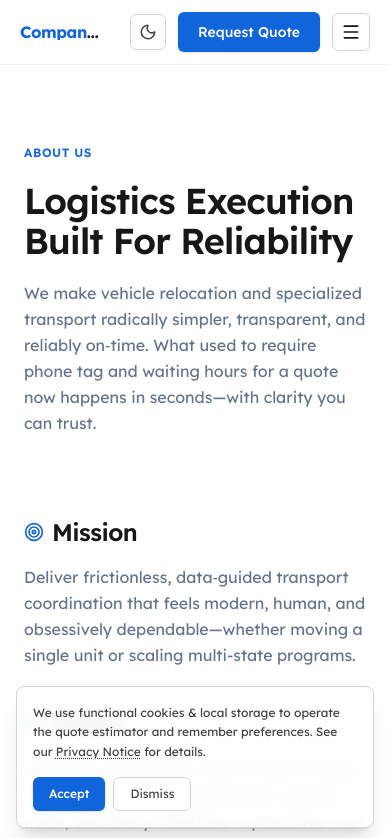
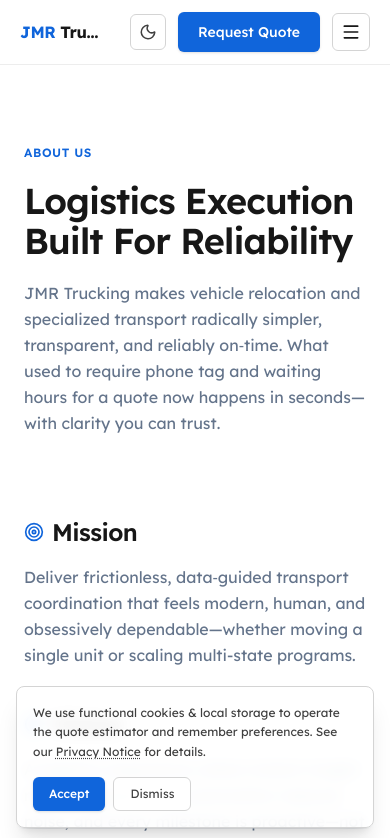
Before and after one commit to Mahenul-Haque-Chowdhury/Logistics, a Next.js app: page /about in a window 390 px wide. Shown: the top 838 px of the page. Built offline with nearby package versions, Linux system fonts and the light colour scheme.

Commit message:
feat(brand): set company name to JMR Trucking across layout, nav, footer, about

```diff
--- a/src/app/about/page.tsx
+++ b/src/app/about/page.tsx
@@ -1,4 +1,5 @@
 import { PageHeader } from '@/components/sections/PageHeader';
+import { BRAND_NAME } from '@/lib/brand';
 import { Target, ShieldCheck, RefreshCw, Users2, Activity, HeartHandshake, Rocket, Compass, Sparkles, Clock, BarChart3, Brain } from 'lucide-react';
 
 const values = [
@@ -26,7 +27,7 @@ export default function AboutPage() {
         eyebrow="About Us"
         title="Logistics Execution Built For Reliability"
         description={<>
-          We make vehicle relocation and specialized transport radically simpler, transparent, and reliably on‑time. What used to require phone tag and waiting hours for a quote now happens in seconds—with clarity you can trust.
+          {BRAND_NAME} makes vehicle relocation and specialized transport radically simpler, transparent, and reliably on‑time. What used to require phone tag and waiting hours for a quote now happens in seconds—with clarity you can trust.
         </>}
         align="left"
       />
--- a/src/app/layout.tsx
+++ b/src/app/layout.tsx
@@ -7,6 +7,7 @@ import { Footer } from "@/components/layout/Footer";
 import { ThemeProvider } from "@/components/layout/ThemeProvider";
 import { CookieConsent } from "@/components/ui/CookieConsent";
 import { PageTransition } from "@/components/layout/PageTransition";
+import { BRAND_NAME } from '@/lib/brand';
 
 const geistSans = Geist({ variable: "--font-geist-sans", subsets: ["latin"] });
 const geistMono = Geist_Mono({ variable: "--font-geist-mono", subsets: ["latin"] });
@@ -14,8 +15,8 @@ const lexend = Lexend({ variable: "--font-lexend", subsets: ["latin"], display:
 
 export const metadata: Metadata = {
   title: {
-    default: "Modern Logistics Solutions",
-    template: "%s | Logistics"
+    default: `${BRAND_NAME} | Modern Logistics Solutions`,
+    template: `%s | ${BRAND_NAME}`
   },
   description: "US logistics solutions: last-mile delivery, dispatch operations, vehicle relocation, tracking.",
   keywords: ["logistics","last-mile","dispatch","vehicle relocation","delivery"],
@@ -52,7 +53,7 @@ export default function RootLayout({
         <script type="application/ld+json" suppressHydrationWarning dangerouslySetInnerHTML={{ __html: JSON.stringify({
           '@context': 'https://schema.org',
           '@type': 'Organization',
-          name: 'CompanyName',
+          name: BRAND_NAME,
           url: 'https://example.com',
           logo: 'https://example.com/logo.png',
           sameAs: [
--- a/src/components/layout/Footer.tsx
+++ b/src/components/layout/Footer.tsx
@@ -1,4 +1,5 @@
 import Link from "next/link";
+import { BRAND_NAME } from '@/lib/brand';
 
 export function Footer() {
   return (
@@ -6,7 +7,13 @@ export function Footer() {
       <div className="container py-14 grid gap-10 md:grid-cols-5">
         <div className="md:col-span-2 space-y-4">
           <Link href="/" className="font-heading text-xl font-semibold">
-            <span className="text-brand-600">Company</span>Name
+            {BRAND_NAME.includes(' ') ? (
+              <span>
+                <span className="text-brand-600">{BRAND_NAME.split(' ')[0]}</span>{' '}{BRAND_NAME.split(' ').slice(1).join(' ')}
+              </span>
+            ) : (
+              <span className="text-brand-600">{BRAND_NAME}</span>
+            )}
           </Link>
           <p className="text-neutral-600 dark:text-neutral-400 max-w-sm text-sm leading-relaxed">US-based logistics partner specializing in last-mile delivery, dispatch operations, and vehicle relocation with real-time visibility.</p>
           <p className="text-xs text-neutral-500 dark:text-neutral-500">Headquarters: 1234 Logistics Parkway, Dallas, TX 75201 USA</p>
@@ -38,7 +45,7 @@ export function Footer() {
       </div>
       <div className="border-t border-neutral-200/60 dark:border-neutral-800/60 py-6 text-xs text-neutral-500">
         <div className="container flex flex-col sm:flex-row items-center justify-between gap-3">
-          <span className="order-2 sm:order-1 text-center sm:text-left">© {new Date().getFullYear()} CompanyName. All rights reserved.</span>
+          <span className="order-2 sm:order-1 text-center sm:text-left">© {new Date().getFullYear()} {BRAND_NAME}. All rights reserved.</span>
           <a
             href="https://arnob.life"
             target="_blank"
--- a/src/components/layout/Navbar.tsx
+++ b/src/components/layout/Navbar.tsx
@@ -5,6 +5,7 @@ import { ThemeToggle } from "@/components/ui/ThemeToggle";
 import { useEffect, useState } from 'react';
 import { Menu, X } from 'lucide-react';
 import { motion, AnimatePresence } from 'framer-motion';
+import { BRAND_NAME } from '@/lib/brand';
 
 const links: { href: string; label: string }[] = [
 	{ href: "/services", label: "Services" },
@@ -34,7 +35,14 @@ export function Navbar() {
 				{/* Left: Logo (responsive shrink) */}
 				<div className="flex items-center flex-shrink min-w-0 max-w-[50vw] xs:max-w-[42vw] sm:max-w-none">
 					<Link href="/" className="font-bold tracking-tight font-heading leading-none whitespace-nowrap text-[1.02rem] sm:text-lg md:text-xl truncate" onClick={close}>
-						<span className="text-brand-600">Company</span>Name
+						{/* Stylize first token if it matches expected pattern */}
+						{BRAND_NAME.includes(' ') ? (
+							<span>
+								<span className="text-brand-600">{BRAND_NAME.split(' ')[0]}</span>{' '}{BRAND_NAME.split(' ').slice(1).join(' ')}
+							</span>
+						) : (
+							<span className="text-brand-600">{BRAND_NAME}</span>
+						)}
 					</Link>
 				</div>
 				{/* Middle: Centered nav (absolute centering within relative container) */}
--- /dev/null
+++ b/src/lib/brand.ts
@@ -0,0 +1 @@
+export const BRAND_NAME = 'JMR Trucking';
```
